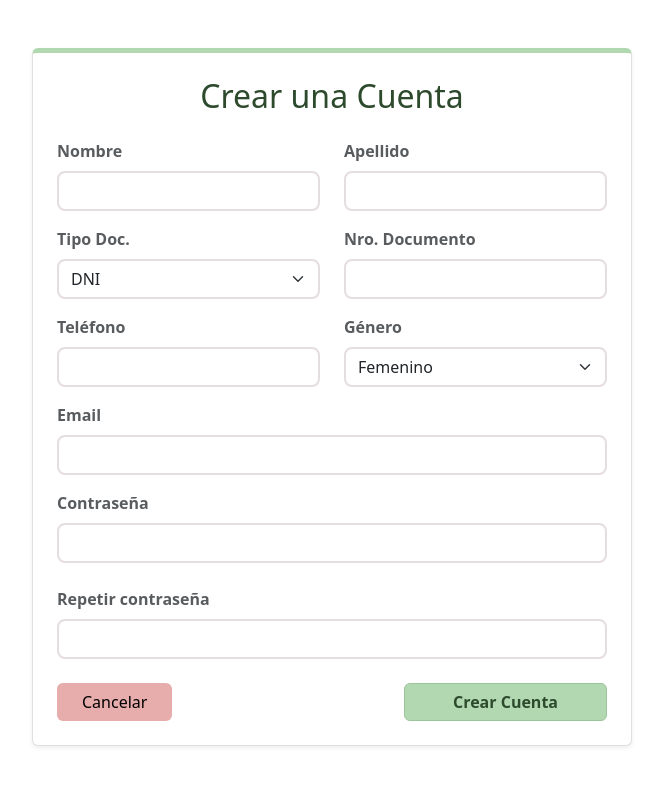
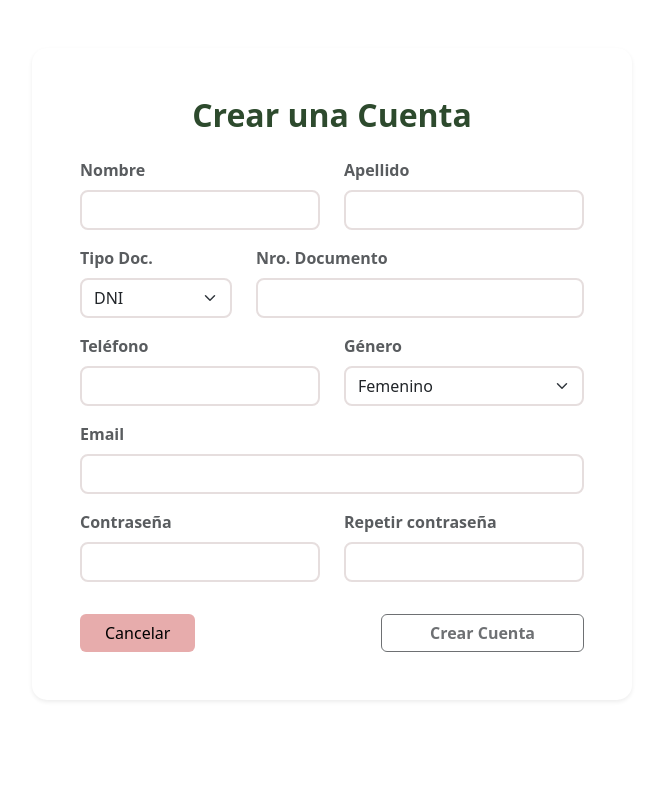
Before and after one commit to tomas-a27/FindYourTrip-ProyectoSI-FrontEnd, a React (Vite) app: page /crear-usuario in a window 1280 px wide. Shown: the top 786 px of the page, without its empty margins (308-971 px from the left). Built offline with nearby package versions, Linux system fonts and the light colour scheme.

Commit message:
mejor feedback p validacion en crear cuenta

```diff
--- a/src/components/Usuario/CrearUsuario.tsx
+++ b/src/components/Usuario/CrearUsuario.tsx
@@ -17,6 +17,15 @@ export const CrearUsuario = () => {
   });
   const [error, setError] = useState('');
 
+  const esDocValido = formData.nroDocumento.length >= 7 && !isNaN(Number(formData.nroDocumento));
+
+  const esTelValido = formData.telefono.length >= 8 && !isNaN(Number(formData.telefono.replace(/\s/g, "")));
+
+  const esEmailValido = /^[^\s@]+@[^\s@]+\.[^\s@]+$/.test(formData.email);
+
+  const esContraLarga = formData.contrasenaUsuario.length >= 8;
+  const contrasenasCoinciden = formData.contrasenaUsuario === formData.contrasenaUsuarioConfirmacion && formData.contrasenaUsuario !== '';
+
   const handleChange = (
     e: React.ChangeEvent<HTMLInputElement | HTMLSelectElement>,
   ) => {
@@ -26,6 +35,12 @@ export const CrearUsuario = () => {
   const handleSubmit = async (e: React.FormEvent) => {
     e.preventDefault();
     setError('');
+
+    // Doble chequeo antes de enviar al backend
+    if (!esDocValido || !esTelValido || !esEmailValido || !esContraLarga || !contrasenasCoinciden) {
+      setError('Por favor, revise los campos en rojo antes de continuar.');
+      return;
+    }
 
     const response = await post('usuario', formData);
 
@@ -40,15 +55,15 @@ export const CrearUsuario = () => {
   return (
     <div className="container mt-5 mb-5 d-flex justify-content-center">
       <div
-        className="card custom-card shadow-sm"
-        style={{ width: '100%', maxWidth: '600px' }}
+        className="card custom-card shadow-sm border-0"
+        style={{ width: '100%', maxWidth: '600px', borderRadius: '15px' }}
       >
-        <div className="card-body p-4">
-          <h2 className="text-center mb-4" style={{ color: '#2d4a2d' }}>
+        <div className="card-body p-4 p-md-5">
+          <h2 className="text-center mb-4 fw-bold" style={{ color: '#2d4a2d' }}>
             Crear una Cuenta
           </h2>
 
-          {error && <div className="alert alert-danger">{error}</div>}
+          {error && <div className="alert alert-danger fw-bold">{error}</div>}
 
           <form onSubmit={handleSubmit}>
             <div className="row">
@@ -64,9 +79,7 @@ export const CrearUsuario = () => {
                 />
               </div>
               <div className="col-md-6 mb-3">
-                <label className="form-label text-muted fw-bold">
-                  Apellido
-                </label>
+                <label className="form-label text-muted fw-bold">Apellido</label>
                 <input
                   type="text"
                   className="form-control custom-input"
@@ -79,10 +92,8 @@ export const CrearUsuario = () => {
             </div>
 
             <div className="row">
-              <div className="col-md-6 mb-3">
-                <label className="form-label text-muted fw-bold">
-                  Tipo Doc.
-                </label>
+              <div className="col-md-4 mb-3">
+                <label className="form-label text-muted fw-bold">Tipo Doc.</label>
                 <select
                   className="form-select custom-input"
                   name="tipoDocumento"
@@ -94,34 +105,40 @@ export const CrearUsuario = () => {
                   <option value="Cedula">Cédula</option>
                 </select>
               </div>
-              <div className="col-md-6 mb-3">
-                <label className="form-label text-muted fw-bold">
-                  Nro. Documento
-                </label>
+              <div className="col-md-8 mb-3">
+                <label className="form-label text-muted fw-bold">Nro. Documento</label>
                 <input
                   type="text"
-                  className="form-control custom-input"
+                  className={`form-control custom-input ${formData.nroDocumento && !esDocValido ? 'is-invalid' : ''} ${formData.nroDocumento && esDocValido ? 'is-valid' : ''}`}
                   name="nroDocumento"
                   value={formData.nroDocumento}
                   onChange={handleChange}
                   required
                 />
+                {formData.nroDocumento && !esDocValido && (
+                  <div className="invalid-feedback fw-semibold">
+                    Debe contener al menos 7 números.
+                  </div>
+                )}
               </div>
             </div>
 
             <div className="row">
               <div className="col-md-6 mb-3">
-                <label className="form-label text-muted fw-bold">
-                  Teléfono
-                </label>
+                <label className="form-label text-muted fw-bold">Teléfono</label>
                 <input
                   type="text"
-                  className="form-control custom-input"
+                  className={`form-control custom-input ${formData.telefono && !esTelValido ? 'is-invalid' : ''} ${formData.telefono && esTelValido ? 'is-valid' : ''}`}
                   name="telefono"
                   value={formData.telefono}
                   onChange={handleChange}
                   required
                 />
+                {formData.telefono && !esTelValido && (
+                  <div className="invalid-feedback fw-semibold">
+                    Debe tener al menos 8 números.
+                  </div>
+                )}
               </div>
               <div className="col-md-6 mb-3">
                 <label className="form-label text-muted fw-bold">Género</label>
@@ -134,9 +151,7 @@ export const CrearUsuario = () => {
                   <option value="Femenino">Femenino</option>
                   <option value="Masculino">Masculino</option>
                   <option value="Otro">Otro</option>
-                  <option value="Prefiero no decirlo">
-                    Prefiero no decirlo
-                  </option>
+                  <option value="Prefiero no decirlo">Prefiero no decirlo</option>
                 </select>
               </div>
             </div>
@@ -145,42 +160,55 @@ export const CrearUsuario = () => {
               <label className="form-label text-muted fw-bold">Email</label>
               <input
                 type="email"
-                className="form-control custom-input"
+                className={`form-control custom-input ${formData.email && !esEmailValido ? 'is-invalid' : ''} ${formData.email && esEmailValido ? 'is-valid' : ''}`}
                 name="email"
                 value={formData.email}
                 onChange={handleChange}
                 required
               />
+              {formData.email && !esEmailValido && (
+                <div className="invalid-feedback fw-semibold">
+                  Formato de email incorrecto.
+                </div>
+              )}
             </div>
 
-            <div className="mb-4">
-              <label className="form-label text-muted fw-bold">
-                Contraseña
-              </label>
+            <div className="row">
+              <div className="col-md-6 mb-4">
+                <label className="form-label text-muted fw-bold">Contraseña</label>
                 <input
                   type="password"
-                className="form-control custom-input"
+                  className={`form-control custom-input ${formData.contrasenaUsuario && !esContraLarga ? 'is-invalid' : ''} ${formData.contrasenaUsuario && esContraLarga ? 'is-valid' : ''}`}
                   name="contrasenaUsuario"
                   value={formData.contrasenaUsuario}
                   onChange={handleChange}
                   required
                 />
+                {formData.contrasenaUsuario && !esContraLarga && (
+                  <div className="invalid-feedback fw-semibold" style={{ fontSize: '0.8rem' }}>
+                    Mínimo 8 caracteres.
                   </div>
-            <div className="mb-4">
-              <label className="form-label text-muted fw-bold">
-                Repetir contraseña
-              </label>
+                )}
+              </div>
+              <div className="col-md-6 mb-4">
+                <label className="form-label text-muted fw-bold">Repetir contraseña</label>
                 <input
                   type="password"
-                className="form-control custom-input"
+                  className={`form-control custom-input ${formData.contrasenaUsuarioConfirmacion && !contrasenasCoinciden ? 'is-invalid' : ''} ${formData.contrasenaUsuarioConfirmacion && contrasenasCoinciden ? 'is-valid' : ''}`}
                   name="contrasenaUsuarioConfirmacion"
                   value={formData.contrasenaUsuarioConfirmacion}
                   onChange={handleChange}
                   required
                 />
+                {formData.contrasenaUsuarioConfirmacion && !contrasenasCoinciden && (
+                  <div className="invalid-feedback fw-semibold" style={{ fontSize: '0.8rem' }}>
+                    Las contraseñas no coinciden.
+                  </div>
+                )}
+              </div>
             </div>
 
-            <div className="d-flex justify-content-between mt-4">
+            <div className="d-flex justify-content-between mt-2">
               <button
                 type="button"
                 className="btn btn-light-cancel px-4"
@@ -188,7 +216,12 @@ export const CrearUsuario = () => {
               >
                 Cancelar
               </button>
-              <button type="submit" className="btn btn-pastel-green px-5">
+
+              <button
+                type="submit"
+                className="btn btn-pastel-green px-5"
+                disabled={!esDocValido || !esTelValido || !esEmailValido || !esContraLarga || !contrasenasCoinciden}
+              >
                 Crear Cuenta
               </button>
             </div>
```
Lines whose indentation alone changed are shown as unchanged.
